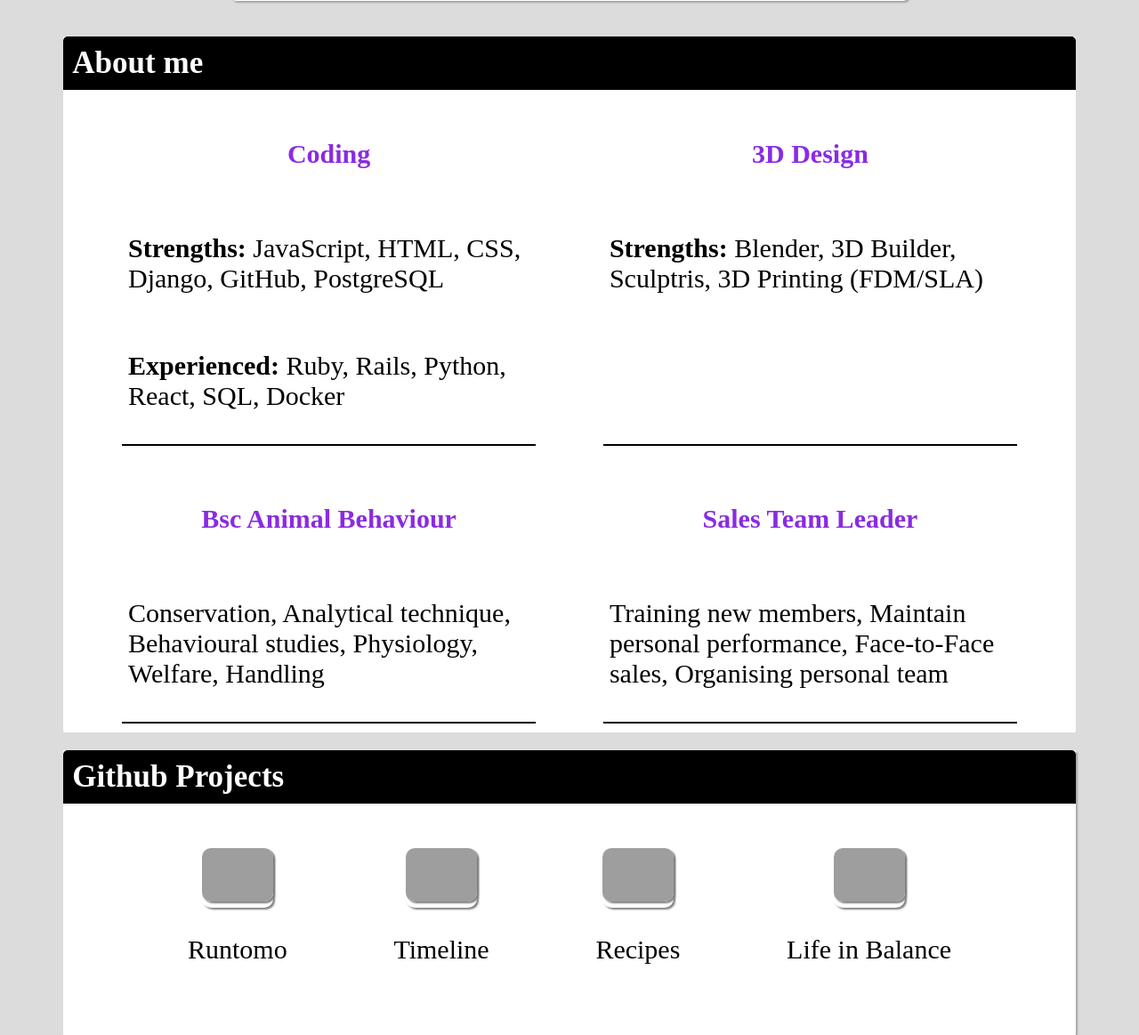
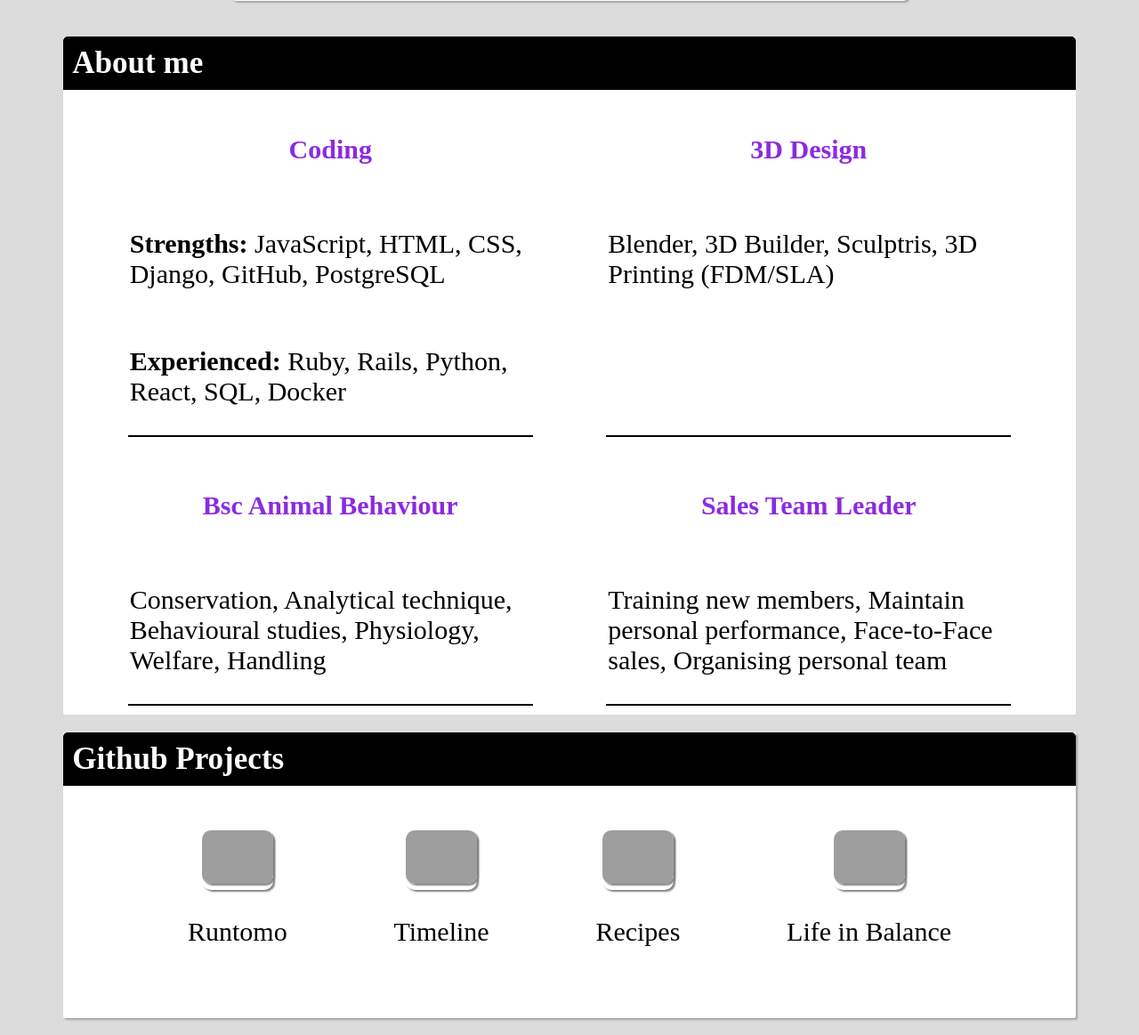
Before and after one commit to AlexBrown4020/portfolio-redo, a PHP site: page / in a window 1280 px wide. Shown: the part 336-1499 px from the top of the page at 89% size. Run offline with PHP 8.4, Linux system fonts and the light colour scheme; some libraries are stand-ins or nearby versions; grey boxes are pictures that could not be loaded.

Commit message:
Change card styling

```diff
--- a/index.html
+++ b/index.html
@@ -9,7 +9,6 @@
     </head>
 
 <body>
-
     <nav>
         <a class="navigate" href="#banner">Top</a>
         <a class="navigate" href="#about">About</a>
@@ -48,7 +47,7 @@
             <div class="about-card">
                 <h4 style="color:blueviolet">3D Design</h4>
                 <div class="about-topic">
-                    <p><b>Strengths:</b> Blender, 3D Builder, Sculptris, 3D Printing (FDM/SLA)</p>
+                    <p> Blender, 3D Builder, Sculptris, 3D Printing (FDM/SLA)</p>
                 </div>
             </div>
             <div class="about-card">
--- a/style.css
+++ b/style.css
@@ -203,7 +203,6 @@ nav a {
   display: flex;
   flex-direction: column;
   max-width: 40%;
-  padding: 5px;
   margin: 10px;
   align-items: center;
   border-bottom: 2px solid black;
```
